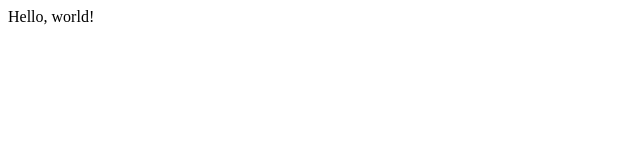
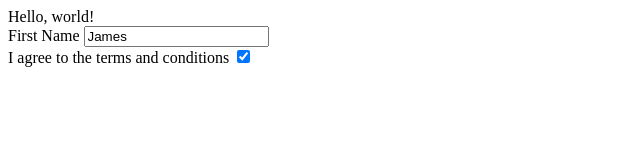
Before and after one commit to jameslafferty/ecma-20xx-quiz-app, a website with bundled scripts: page src/html/index.html in a window 1280 px wide. Shown: the whole page, without its empty margins (0-640 px from the left). Built offline with nearby package versions, Linux system fonts and the light colour scheme.

Commit message:
Some more files and things.

```diff
--- a/Gulpfile.js
+++ b/Gulpfile.js
@@ -43,7 +43,10 @@ gulp.task('lint', () =>
   ])
     .pipe(plugins.eslint())
     .pipe(plugins.eslint.format())
-    .pipe(plugins.eslint.failAfterError())
+    .pipe(plugins.eslint
+      .failAfterError()
+      .on('error', e => plugins.util.log(e))
+    )
     .pipe(plugins.jscs({
       preset: 'airbnb',
     }))
--- a/index.js
+++ b/index.js
@@ -1,7 +1,27 @@
 /* eslint-env browser, es6, eslint-sourceType module */
 import 'babel-polyfill';
+
 import helloWorld from './src/javascripts/lib/helloWorld';
+import render from './src/javascripts/lib/template';
 
 document
   .querySelector('main')
     .textContent = helloWorld();
+
+document
+  .querySelector('main')
+  .appendChild(render({
+    label: 'First Name',
+    id: 'first-name',
+    value: 'James',
+  }));
+
+document
+  .querySelector('main')
+  .appendChild(render({
+    checked: true,
+    label: 'I agree to the terms and conditions',
+    id: 'terms',
+    value: 'yes',
+    type: 'checkbox',
+  }));
--- a/package.json
+++ b/package.json
@@ -4,7 +4,7 @@
   "description": "A simple intro to ES2015/2016/2017 by way of an online quiz application.",
   "main": "index.js",
   "scripts": {
-    "prestart": "npm update && npm test",
+    "prestart": "npm test",
     "start": "gulp && gulp watch",
     "test": "mocha --compilers js:babel-core/register"
   },
@@ -14,6 +14,7 @@
     "babel-cli": "^6.14.0",
     "babel-core": "^6.14.0",
     "babel-plugin-add-module-exports": "^0.2.1",
+    "babel-plugin-transform-runtime": "^6.15.0",
     "babel-polyfill": "^6.13.0",
     "babel-preset-es2015": "^6.14.0",
     "babel-preset-es2016": "^6.11.3",
@@ -30,6 +31,9 @@
     "gulp-jscs": "^4.0.0",
     "gulp-load-plugins": "^1.3.0",
     "gulp-mocha": "^3.0.1",
+    "gulp-util": "^3.0.7",
+    "jsdom": "^9.5.0",
+    "jsdom-global": "^2.1.0",
     "mocha": "^3.0.2",
     "vinyl-source-stream": "^1.1.0"
   },
--- a/src/html/index.html
+++ b/src/html/index.html
@@ -1,6 +1,17 @@
 <html>
 	<head>
 		<title>ECMA Quiz App</title>
+    <style>
+      html {
+        box-sizing: border-box;
+      }
+      *, *:before, *:after {
+        box-sizing: inherit;
+      }
+      label {
+        display: block;
+      }
+    </style>
 	</head>
 	<body>
 		<main></main>
--- /dev/null
+++ b/src/javascripts/lib/Quiz.js
@@ -0,0 +1,6 @@
+/* eslint-env browser, es6 */
+export default class Quiz {
+  constructor(element) {
+    element.insertAdjacentHTML('beforebegin', 'Hello, world!');
+  }
+}
--- /dev/null
+++ b/src/javascripts/lib/generator.js
@@ -0,0 +1,5 @@
+export default function* generator() {
+  yield 1;
+  yield 2;
+  yield 3;
+}
--- a/src/javascripts/lib/helloWorld.js
+++ b/src/javascripts/lib/helloWorld.js
@@ -1,4 +1,4 @@
-/* eslint-env es6, node, browser eslint-sourceType module */
+/* eslint-env es6 eslint-sourceType module */
 
 export default function helloWorld() {
   return 'Hello, world!';
--- /dev/null
+++ b/src/javascripts/lib/template.js
@@ -0,0 +1,17 @@
+/* eslint-env browser, es6 */
+const tpl = obj => `<span>${obj.label}</span>
+  <input ${obj.checked ? 'checked ' : ''}
+    name="${obj.id}"
+    type="${obj.type ? obj.type : 'text'}"
+    value="${obj.value ? obj.value : ''}" />`;
+
+function render(obj) {
+  const frag = document.createDocumentFragment();
+  const label = document.createElement('label');
+  label.classList.add(obj.type || 'text');
+  label.innerHTML = tpl(obj);
+  frag.appendChild(label);
+  return frag;
+}
+
+export default render;
--- /dev/null
+++ b/test/template.js
@@ -0,0 +1,18 @@
+/* eslint-env browser, mocha, es6 */
+import 'jsdom-global/register';
+import render from '../src/javascripts/lib/template';
+
+const assert = require('assert');
+
+describe('#render()', () => {
+  it('should be a function', () => {
+    assert.equal(typeof render, 'function');
+  });
+  it('should return a DocumentFragment', () => {
+    assert.ok(render({
+      id: 1,
+      label: 'Name',
+      type: 'text',
+    }) instanceof DocumentFragment);
+  });
+});
```
Also changed, not shown: test/generator.js (added, +22 -0 lines), test/letConstArrow.js (added, +45 -0 lines), .babelrc, README.md.
